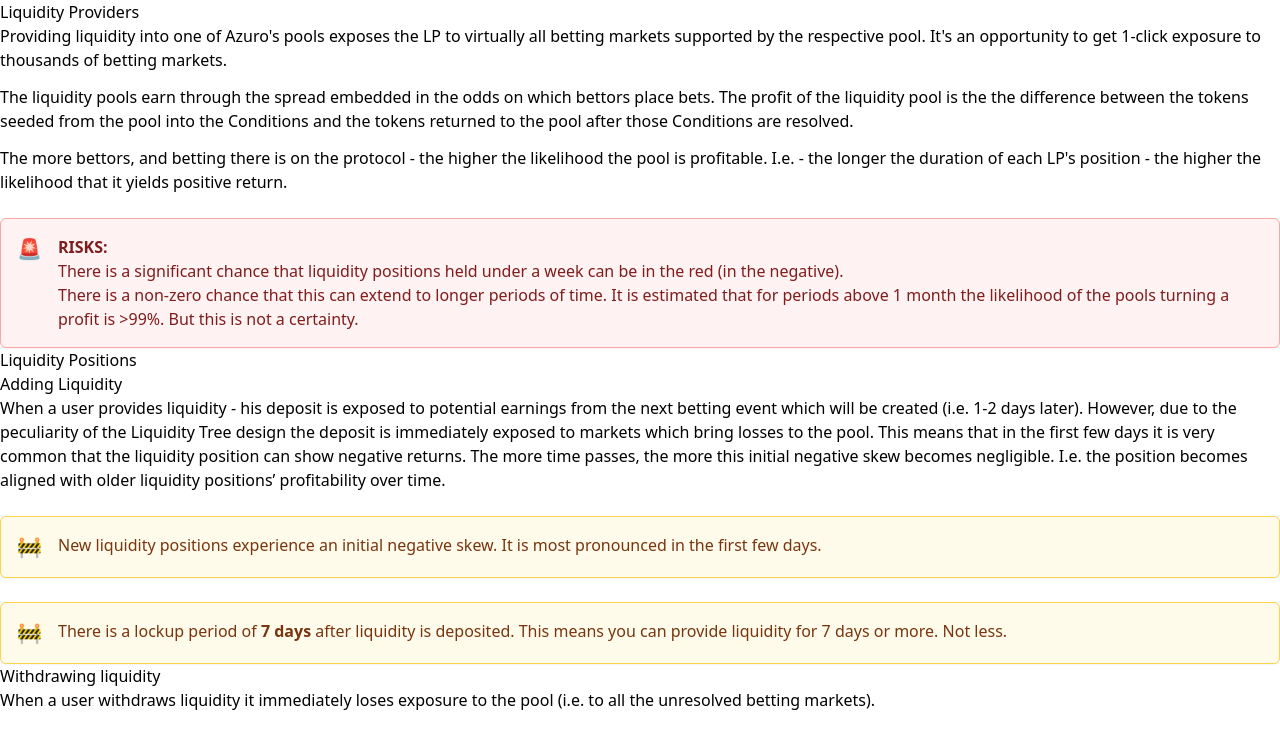
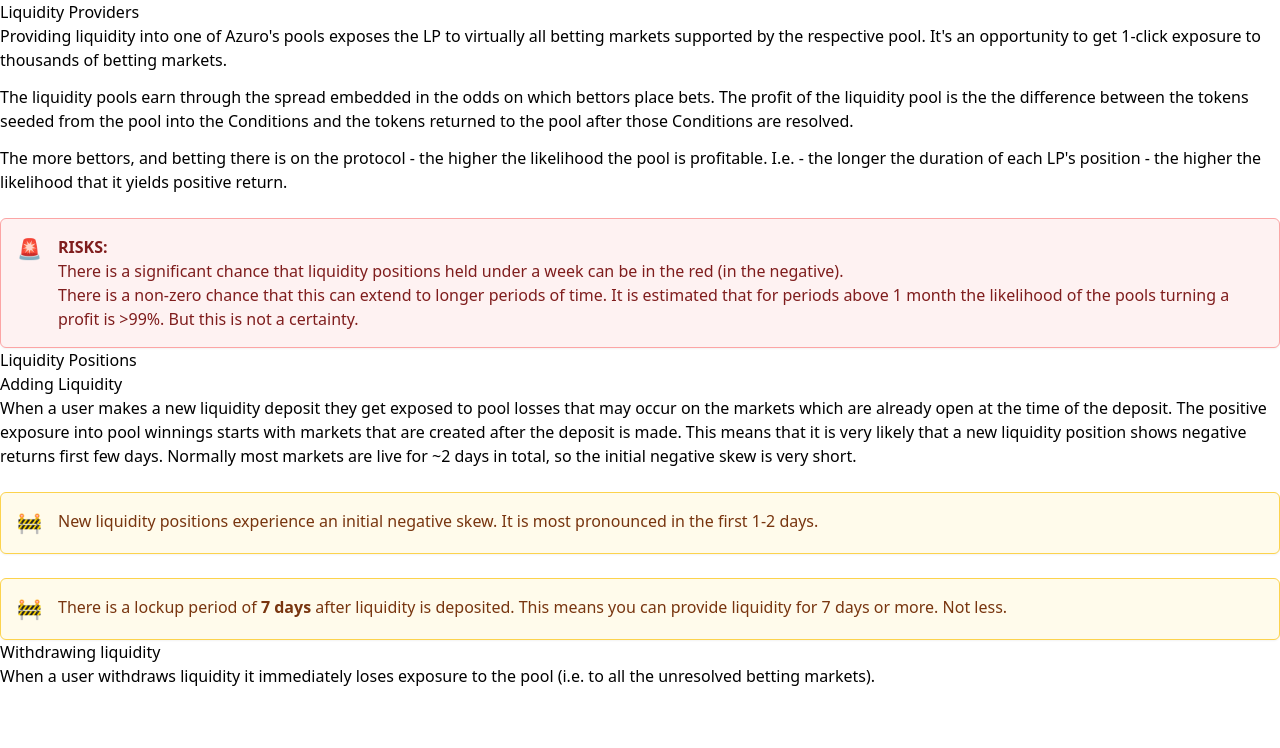
Before and after one commit to Azuro-protocol/gem-docs, a Next.js app: page /concepts/basic/liquidity-providers in a window 1280 px wide. Shown: the top 748 px of the page. Built offline with nearby package versions, Linux system fonts and the light colour scheme.

Commit message:
Update liquidity-providers.mdx
tried to make it simpler

```diff
--- a/pages/concepts/basic/liquidity-providers.mdx
+++ b/pages/concepts/basic/liquidity-providers.mdx
@@ -23,10 +23,10 @@ I.e. - the longer the duration of each LP's position - the higher the likelihood
 
 ### Adding Liquidity
 
-When a user provides liquidity - his deposit is exposed to potential earnings from the next betting event which will be created (i.e. 1-2 days later). However, due to the peculiarity of the Liquidity Tree design the deposit is immediately exposed to markets which bring losses to the pool. This means that in the first few days it is very common that the liquidity position can show negative returns. The more time passes, the more this initial negative skew becomes negligible. I.e. the position becomes aligned with older liquidity positions’ profitability over time.
+When a user makes a new liquidity deposit they get exposed to pool losses that may occur on the markets which are already open at the time of the deposit. The positive exposure into pool winnings starts with markets that are created after the deposit is made. This means that it is very likely that a new liquidity position shows negative returns first few days. Normally most markets are live for ~2 days in total, so the initial negative skew is very short.
 
 <Callout type="warning">
-  New liquidity positions experience an initial negative skew. It is most pronounced in the first few days.
+  New liquidity positions experience an initial negative skew. It is most pronounced in the first 1-2 days.
 </Callout>
 
 <Callout type="warning">
```
